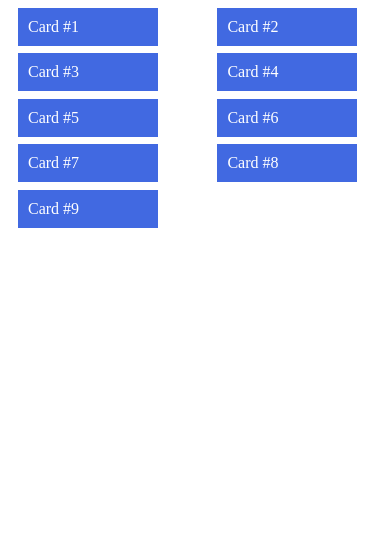
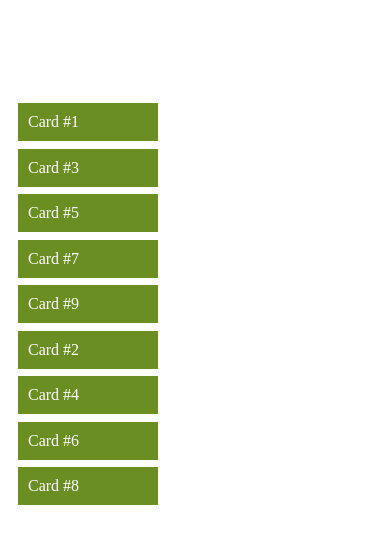
Before and after one commit to stronge-omsk/Product-Cards, a plain HTML site: page index.html in a window 390 px wide. Drawn offline with Linux system fonts and the light colour scheme.

Commit message:
fix media query

```diff
--- a/style.css
+++ b/style.css
@@ -37,3 +37,19 @@
   justify-content: space-between;
 }
 }
+
+@media screen and (max-width: 550px) {
+  .productCard {
+    background-color: olivedrab;
+  }
+  .cardsList {
+    justify-content: center;
+  }
+.cardsList::before,
+.cardsList::after {
+  content: "";
+  flex-basis: 0%;
+  width: 0;
+  order: 2;
+}
+}
```
